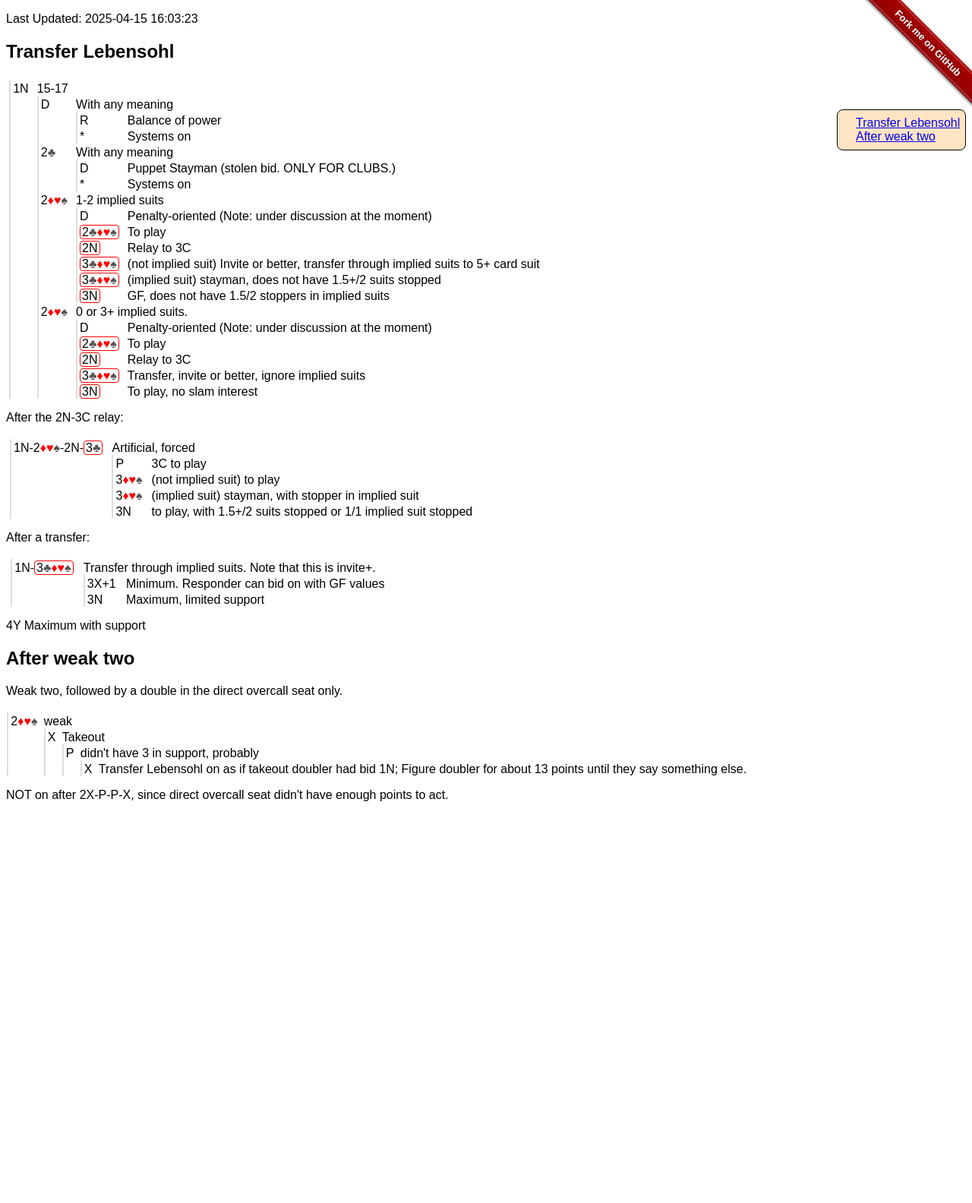
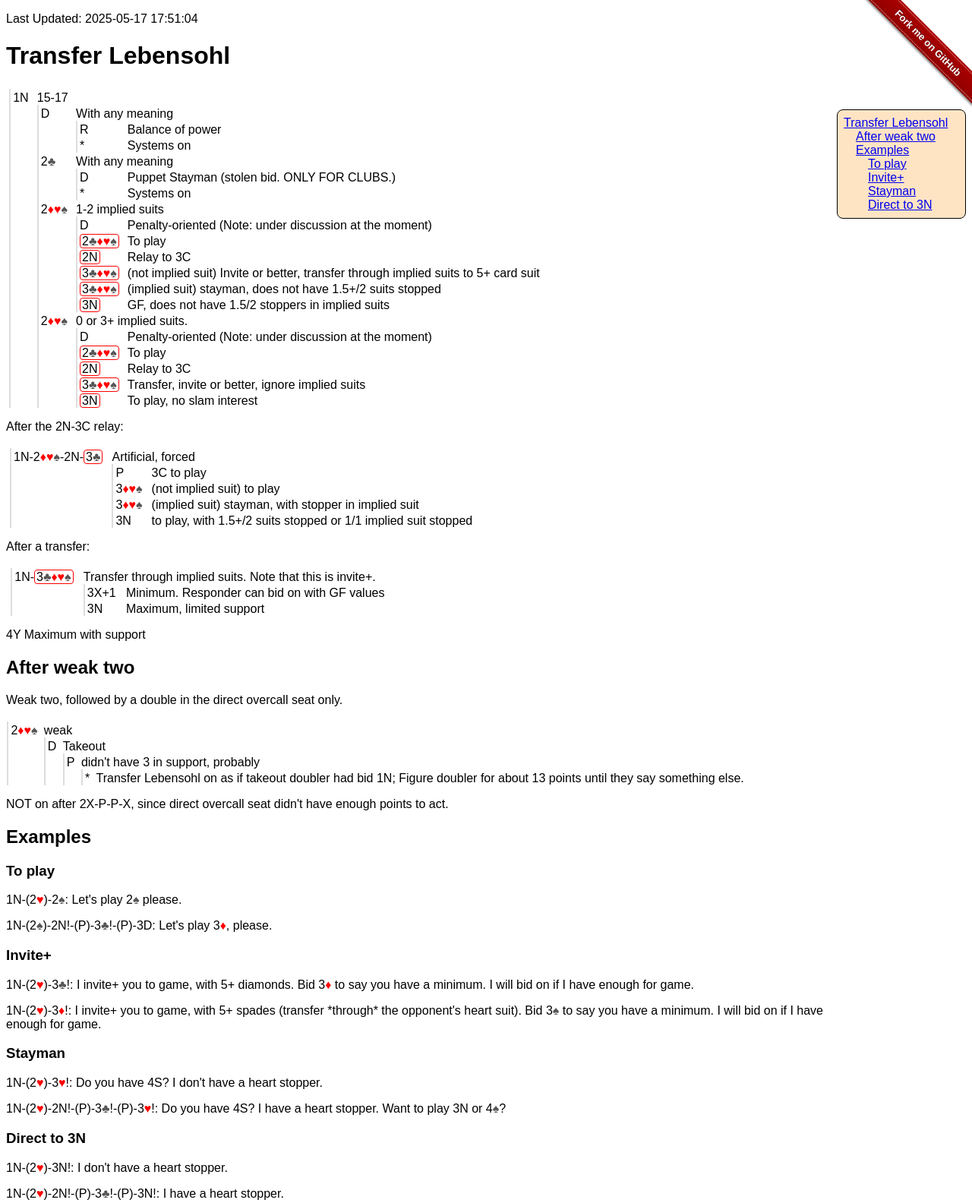
Before and after one commit to hildjj/bidding, a plain HTML site: page transfer-lebensohl.htm in a window 1280 px wide. Shown: the whole page at 76% size. Before the commit the page ends 1072 px from the top, so only its background shows below. Drawn offline with Linux system fonts and the light colour scheme.

Commit message:
deploy: db2667cff2cfe0604f375a48f13f928dfdbadd5c

```diff
--- a/transfer-lebensohl.htm
+++ b/transfer-lebensohl.htm
@@ -177,13 +177,18 @@ main {
 <body>  <a class="github-fork-ribbon" href="https://github.com/hildjj/bidding" data-ribbon="Fork me on GitHub" title="Fork me on GitHub">Fork me on GitHub</a>
   <div class="outline">
     <ul>
-      <li style="padding-inline-start: 1em"><a href="#transfer-lebensohl"> Transfer Lebensohl</a></li>
+      <li style="padding-inline-start: 0em"><a href="#transfer-lebensohl"> Transfer Lebensohl</a></li>
       <li style="padding-inline-start: 1em"><a href="#after-weak-two"> After weak two</a></li>
+      <li style="padding-inline-start: 1em"><a href="#examples"> Examples</a></li>
+      <li style="padding-inline-start: 2em"><a href="#to-play"> To play</a></li>
+      <li style="padding-inline-start: 2em"><a href="#invite"> Invite+</a></li>
+      <li style="padding-inline-start: 2em"><a href="#stayman"> Stayman</a></li>
+      <li style="padding-inline-start: 2em"><a href="#direct-to-3n"> Direct to 3N</a></li>
     </ul>
   </div>
   <main>
-    <p>Last Updated: 2025-04-15 16:03:23 </p>
-    <h2 id="transfer-lebensohl" class="head"> Transfer Lebensohl<a href="#transfer-lebensohl" class="pilcrow">¶</a></h2>
+    <p>Last Updated: 2025-05-17 17:51:04 </p>
+    <h1 id="transfer-lebensohl" class="head"> Transfer Lebensohl<a href="#transfer-lebensohl" class="pilcrow">¶</a></h1>
     <div class="tree">
       <div class="lf"></div><div class="title">1N</div><div class="cr" style="grid-column-start: 3;">15-17</div>
       <div class="lf"></div><div class="col"></div><div class="title">D</div><div class="cr" style="grid-column-start: 4;">With any meaning</div>
@@ -225,11 +230,24 @@ main {
     <p>Weak two, followed by a double in the direct overcall seat only. </p>
     <div class="tree">
       <div class="lf"></div><div class="title">2<span class="diamonds">&diams;</span><span class="hearts">&hearts;</span><span class="spades">&spades;</span></div><div class="cr" style="grid-column-start: 3;">weak</div>
-      <div class="lf"></div><div class="col"></div><div class="title">X</div><div class="cr" style="grid-column-start: 4;">Takeout</div>
+      <div class="lf"></div><div class="col"></div><div class="title">D</div><div class="cr" style="grid-column-start: 4;">Takeout</div>
       <div class="lf"></div><div class="col"></div><div class="col"></div><div class="title">P</div><div class="cr" style="grid-column-start: 5;">didn't have 3 in support, probably</div>
-      <div class="lf"></div><div class="col"></div><div class="col"></div><div class="col"></div><div class="title">X</div><div class="cr" style="grid-column-start: 6;">Transfer Lebensohl on as if takeout doubler had bid 1N; Figure doubler for about 13 points until they say something else.</div>
+      <div class="lf"></div><div class="col"></div><div class="col"></div><div class="col"></div><div class="title">*</div><div class="cr" style="grid-column-start: 6;">Transfer Lebensohl on as if takeout doubler had bid 1N; Figure doubler for about 13 points until they say something else.</div>
     </div>
     <p>NOT on after 2X-P-P-X, since direct overcall seat didn't have enough points to act. </p>
+    <h2 id="examples" class="head"> Examples<a href="#examples" class="pilcrow">¶</a></h2>
+    <h3 id="to-play" class="head"> To play<a href="#to-play" class="pilcrow">¶</a></h3>
+    <p>1N-(2<span class="hearts">&hearts;</span>)-2<span class="spades">&spades;</span>: Let's play 2<span class="spades">&spades;</span> please. </p>
+    <p>1N-(2<span class="spades">&spades;</span>)-2N!-(P)-3<span class="clubs">&clubs;</span>!-(P)-3D: Let's play 3<span class="diamonds">&diams;</span>, please. </p>
+    <h3 id="invite" class="head"> Invite+<a href="#invite" class="pilcrow">¶</a></h3>
+    <p>1N-(2<span class="hearts">&hearts;</span>)-3<span class="clubs">&clubs;</span>!: I invite+ you to game, with 5+ diamonds.  Bid 3<span class="diamonds">&diams;</span> to say you have a minimum.  I will bid on if I have enough for game. </p>
+    <p>1N-(2<span class="hearts">&hearts;</span>)-3<span class="diamonds">&diams;</span>!: I invite+ you to game, with 5+ spades (transfer *through* the opponent's heart suit).  Bid 3<span class="spades">&spades;</span> to say you have a minimum. I will bid on if I have enough for game. </p>
+    <h3 id="stayman" class="head"> Stayman<a href="#stayman" class="pilcrow">¶</a></h3>
+    <p>1N-(2<span class="hearts">&hearts;</span>)-3<span class="hearts">&hearts;</span>!: Do you have 4S?  I don't have a heart stopper. </p>
+    <p>1N-(2<span class="hearts">&hearts;</span>)-2N!-(P)-3<span class="clubs">&clubs;</span>!-(P)-3<span class="hearts">&hearts;</span>!: Do you have 4S?  I have a heart stopper.  Want to play 3N or 4<span class="spades">&spades;</span>? </p>
+    <h3 id="direct-to-3n" class="head"> Direct to 3N<a href="#direct-to-3n" class="pilcrow">¶</a></h3>
+    <p>1N-(2<span class="hearts">&hearts;</span>)-3N!: I don't have a heart stopper. </p>
+    <p>1N-(2<span class="hearts">&hearts;</span>)-2N!-(P)-3<span class="clubs">&clubs;</span>!-(P)-3N!: I have a heart stopper. </p>
   </main>
 </body>
 </html>
```
Also changed, not shown: index.htm (+1 -1 lines), precision.htm (+1 -1 lines), puppet.htm (+1 -1 lines), smp-1d.htm (+1 -1 lines).
